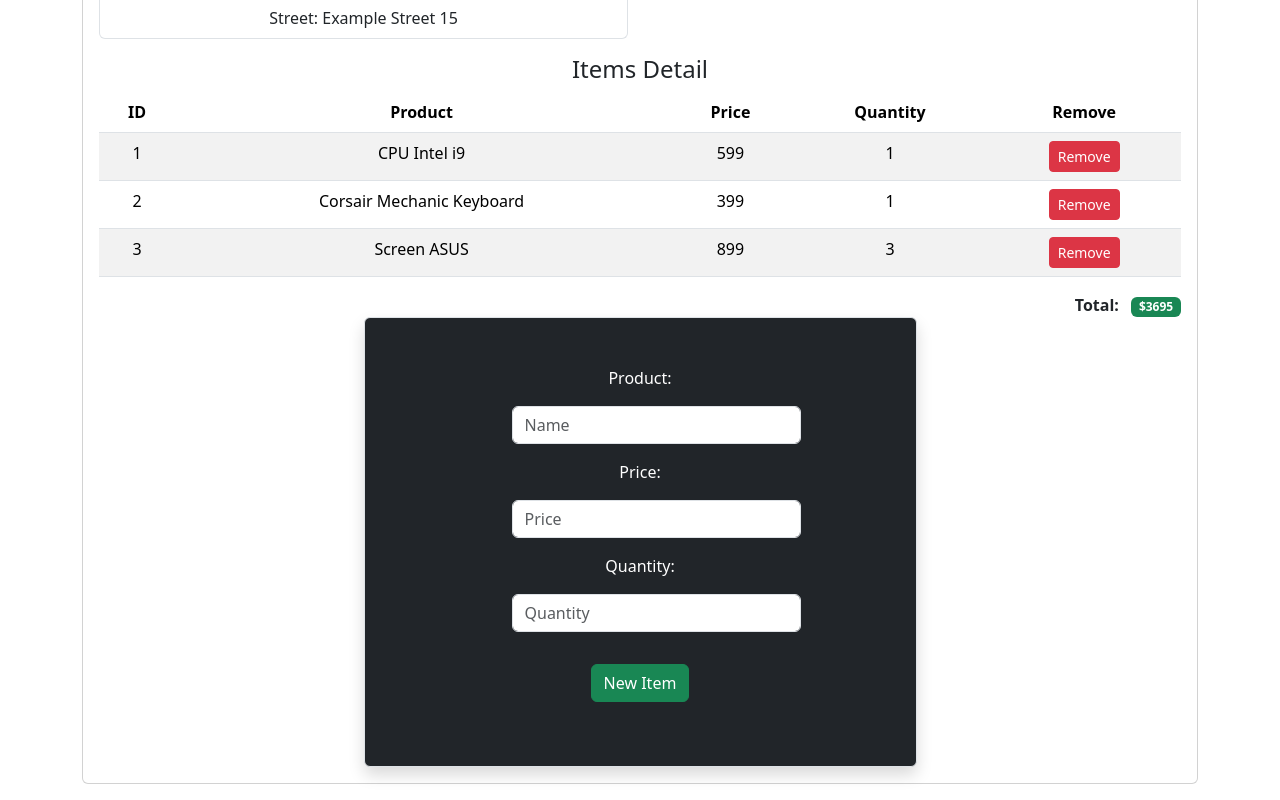
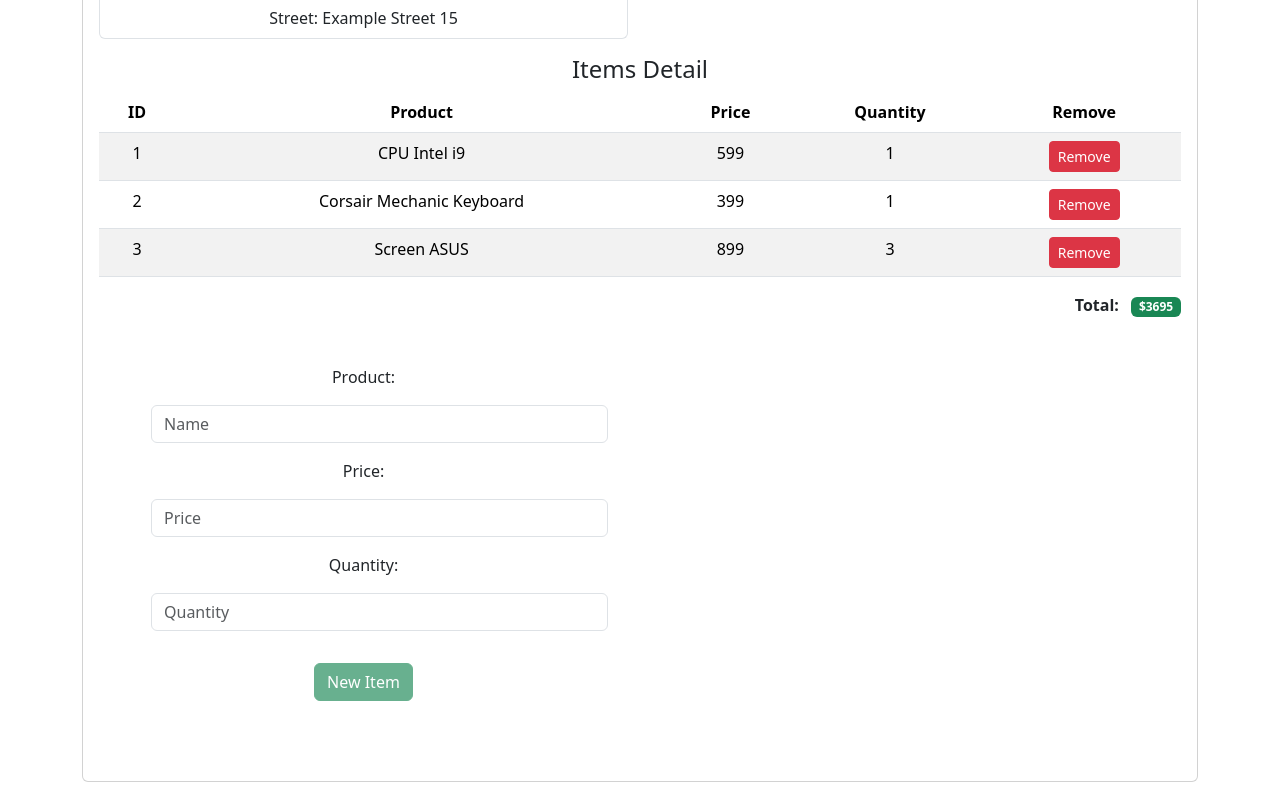
Before and after one commit to LuisWork/angular-2-invoice-project, an Angular app: page / in a window 1280 px wide. Shown: the part 363-1163 px from the top of the page. Built offline with nearby package versions, Linux system fonts and the light colour scheme.

Commit message:
Terminado FrontEnd Invoice App con Angular

```diff
--- a/src/app/components/form-item/form-item.component.html
+++ b/src/app/components/form-item/form-item.component.html
@@ -1,12 +1,43 @@
-<form (ngSubmit)="onSubmit()">
+<form (ngSubmit)="onSubmit(itemForm)" #itemForm="ngForm">
     <label for="product">Product:</label>
-    <input type="text" name="product" autocomplete="off" placeholder="Name" class="form-control m-3"
-        [(ngModel)]="item.product">
+    <input type="text" name="product" autocomplete="off" placeholder="Name" class="form-control m-3" required
+        minlength="5" #product="ngModel" [(ngModel)]="item.product">
+    @if (product.invalid && (product.dirty || product.touched)) {
+    @if (product.errors!['required']) {
+    <p class="text-danger text-center center">The Product name is Required</p>
+    }
+
+    @if (product.errors!['minlength']) {
+    <p class="text-danger ">The Product name must be 5 characters or more</p>
+    }
+    }
     <label for="price">Price:</label>
-    <input type="text" name="price" autocomplete="off" placeholder="Price" class="form-control m-3"
-        [(ngModel)]="item.price">
+    <input type="number" name="price" autocomplete="off" placeholder="Price" class="form-control m-3" required min="0"
+        #price="ngModel" [(ngModel)]="item.price">
+
+    @if (price.invalid && (price.dirty || price.touched)) {
+    @if (price.errors!['required']) {
+    <p class="text-danger ">The price field is Required</p>
+    }
+
+    @if (price.errors!['min']) {
+    <p class="text-danger ">The minimun value for price field is 1</p>
+    }
+    }
+
     <label for="quantity">Quantity:</label>
-    <input type="text" name="quantity" autocomplete="off" placeholder="Quantity" class="form-control m-3"
-        [(ngModel)]="item.quantity">
-    <button class="btn btn-success m-3">New Item</button>
+    <input type="number" name="quantity" autocomplete="off" placeholder="Quantity" class="form-control m-3" required
+        min="1" #quantity="ngModel" [(ngModel)]="item.quantity">
+
+    @if (quantity.invalid && (quantity.dirty || quantity.touched)) {
+    @if (quantity.errors!['required']) {
+    <p class="text-danger ">The Quantity field is Required</p>
+    }
+
+    @if (quantity.errors!['min']) {
+    <p class="text-danger">The Quantity field must be 1 or more</p>
+    }
+    }
+
+    <button class="btn btn-success m-3" [disabled]="itemForm.invalid">New Item</button>
 </form>
--- a/src/app/components/form-item/form-item.component.ts
+++ b/src/app/components/form-item/form-item.component.ts
@@ -1,6 +1,6 @@
 import { Component, EventEmitter, Output } from '@angular/core';
 import { Item } from '../../models/item';
-import { FormsModule } from '@angular/forms';
+import { FormsModule, NgForm } from '@angular/forms';
 
 @Component({
   selector: 'app-form-item',
@@ -20,13 +20,17 @@ export class FormItemComponent {
     quantity: '',
   }
 
-  onSubmit(): void {
+  onSubmit(itemForm: NgForm): void {
+    if (itemForm.valid) {
       this.addItemEventEmitter.emit({ id: this.counterId, ... this.item });
       this.counterId++;
       this.item = {
         product: '',
         price: '',
         quantity: '',
+      };
+      itemForm.reset();
+      itemForm.resetForm();
     }
   }
 
--- a/src/app/components/invoice/invoice.component.html
+++ b/src/app/components/invoice/invoice.component.html
@@ -16,7 +16,7 @@
             <app-list-items [items]="invoice.items" (removeEventEmitter)="removeItem($event)" />
             <app-total [total]="invoice.total" />
             <div class="row">
-                <div class="col-6 d-flex justify-content-center m-auto border rounded shadow p-5 bg-dark text-white">
+                <div class="col-6 justify-content-center p-5">
                     <app-form-item (addItemEventEmitter)="addItem($event)"/>
                 </div>
             </div>
```
Lines whose indentation alone changed are shown as unchanged.
